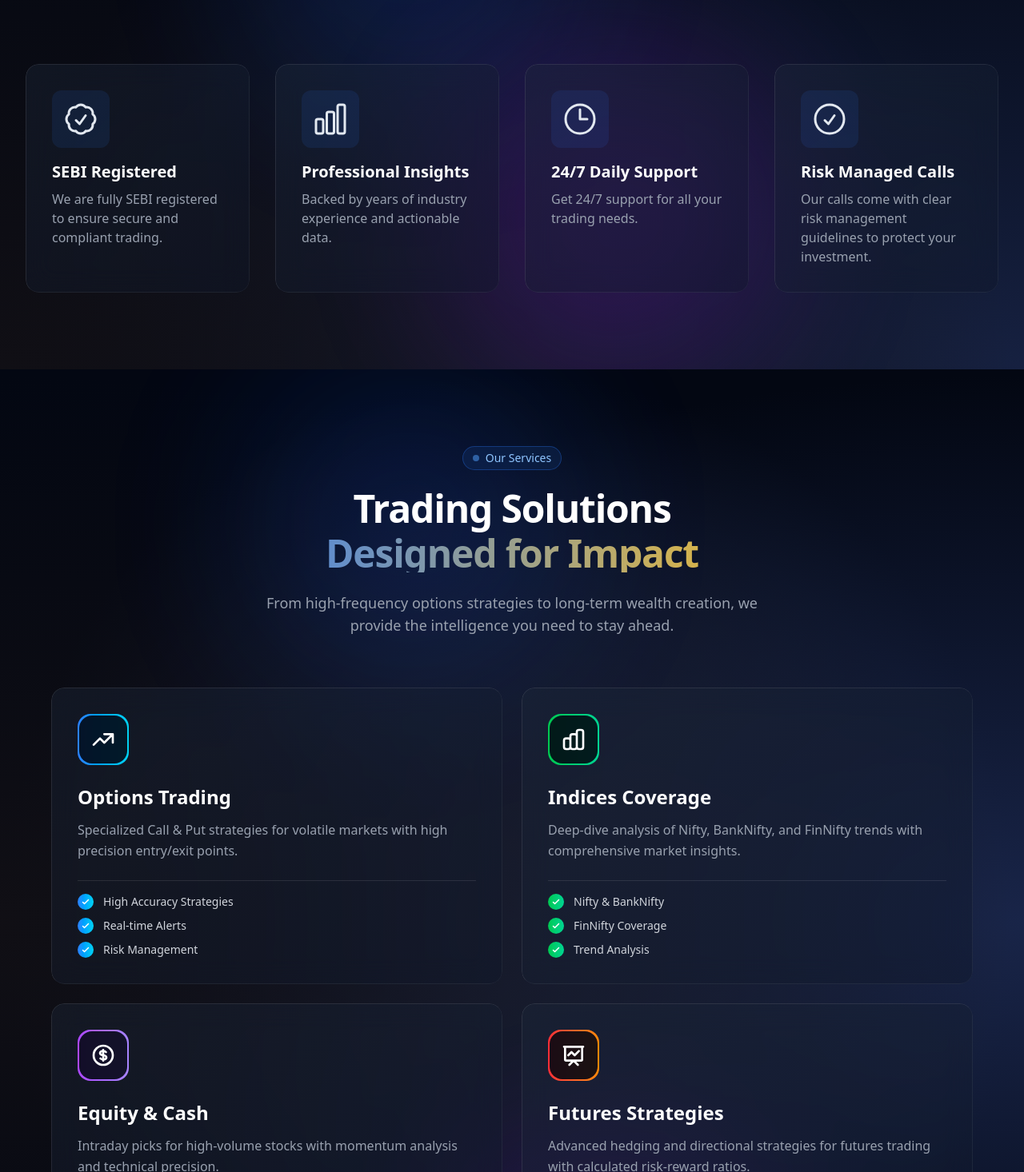
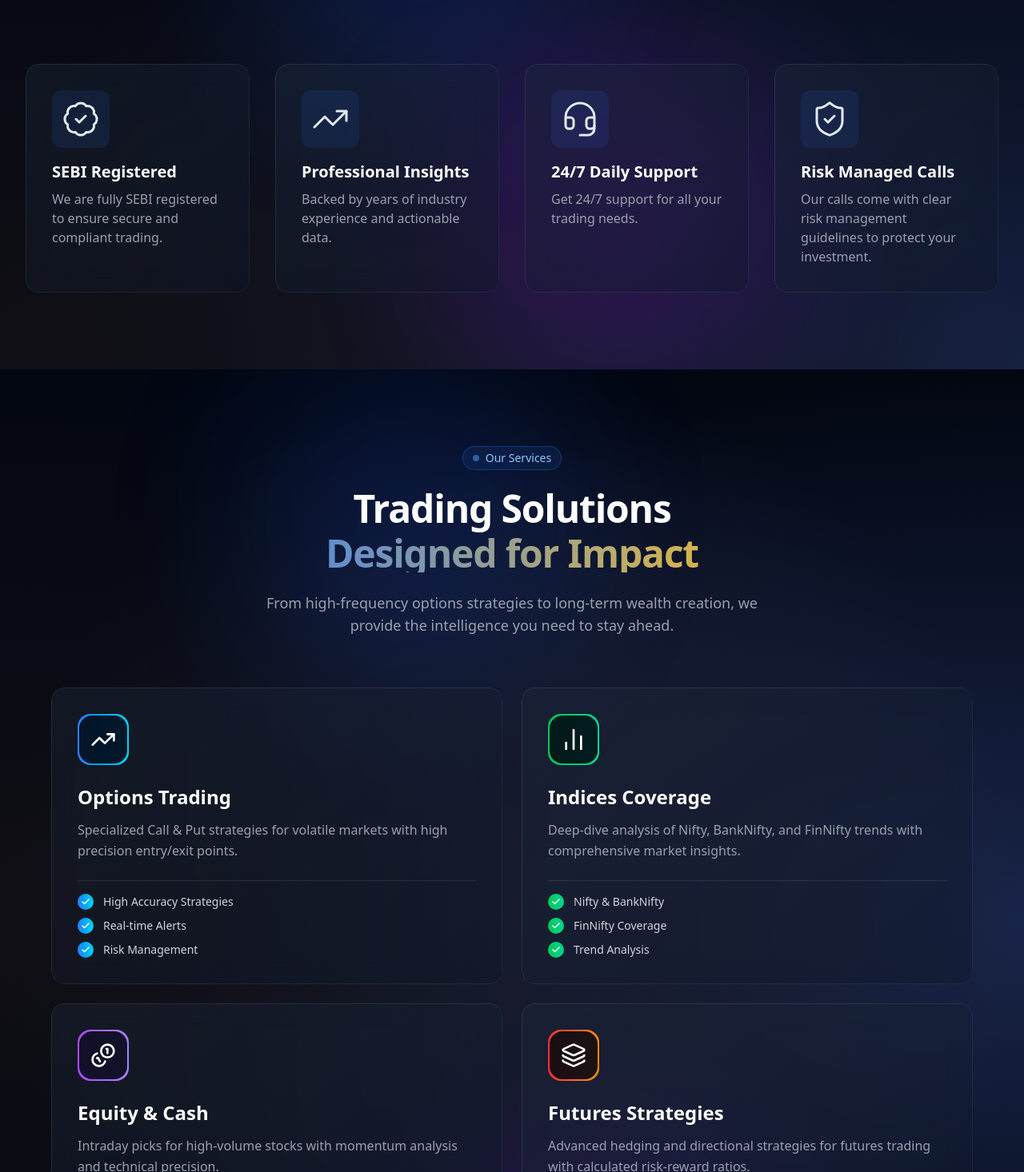
Before and after one commit to Aafimalek/capital-funds-client, a Next.js app: page / in a window 1280 px wide. Shown: the part 1104-2570 px from the top of the page at 80% size. Built offline with nearby package versions, Linux system fonts and the light colour scheme.

Commit message:
polishing website

```diff
--- a/package.json
+++ b/package.json
@@ -9,6 +9,7 @@
     "lint": "eslint"
   },
   "dependencies": {
+    "lucide-react": "^0.554.0",
     "next": "16.0.3",
     "react": "19.2.0",
     "react-dom": "19.2.0"
--- a/src/components/About.tsx
+++ b/src/components/About.tsx
@@ -1,4 +1,5 @@
 import React from 'react';
+import { BadgeCheck, TrendingUp, Headset, ShieldCheck } from 'lucide-react';
 import { FadeIn } from './FadeIn';
 import { PillBadge } from './PillBadge';
 
@@ -7,86 +8,26 @@ const badges = [
 		title: 'SEBI Registered',
 		description:
 			'We are fully SEBI registered to ensure secure and compliant trading.',
-		icon: (
-			<svg
-				xmlns="http://www.w3.org/2000/svg"
-				fill="none"
-				viewBox="0 0 24 24"
-				strokeWidth={1.5}
-				stroke="currentColor"
-				className="h-12 w-12 text-blue-brand"
-			>
-				<path
-					strokeLinecap="round"
-					strokeLinejoin="round"
-					d="M9 12.75 11.25 15 15 9.75M21 12c0 1.268-.63 2.39-1.593 3.068a3.745 3.745 0 0 1-1.043 3.296 3.745 3.745 0 0 1-3.296 1.043A3.745 3.745 0 0 1 12 21c-1.268 0-2.39-.63-3.068-1.593a3.746 3.746 0 0 1-3.296-1.043 3.745 3.745 0 0 1-1.043-3.296A3.745 3.745 0 0 1 3 12c0-1.268.63-2.39 1.593-3.068a3.745 3.745 0 0 1 1.043-3.296 3.746 3.746 0 0 1 3.296-1.043A3.746 3.746 0 0 1 12 3c1.268 0 2.39.63 3.068 1.593a3.746 3.746 0 0 1 3.296 1.043 3.746 3.746 0 0 1 1.043 3.296A3.745 3.745 0 0 1 21 12Z"
-				/>
-			</svg>
-		),
+		icon: <BadgeCheck className="h-12 w-12 text-blue-brand" strokeWidth={1.5} />,
 		gradient: 'bg-gradient-to-r from-blue-500 to-cyan-400',
 	},
 	{
 		title: 'Professional Insights',
 		description: 'Backed by years of industry experience and actionable data.',
-		icon: (
-			<svg
-				xmlns="http://www.w3.org/2000/svg"
-				fill="none"
-				viewBox="0 0 24 24"
-				strokeWidth={1.5}
-				stroke="currentColor"
-				className="h-12 w-12 text-blue-brand"
-			>
-				<path
-					strokeLinecap="round"
-					strokeLinejoin="round"
-					d="M3 13.125C3 12.504 3.504 12 4.125 12h2.25c.621 0 1.125.504 1.125 1.125v6.75C7.5 20.496 6.996 21 6.375 21h-2.25A1.125 1.125 0 0 1 3 19.875v-6.75ZM9.75 8.625c0-.621.504-1.125 1.125-1.125h2.25c.621 0 1.125.504 1.125 1.125v11.25c0 .621-.504 1.125-1.125 1.125h-2.25a1.125 1.125 0 0 1-1.125-1.125V8.625ZM16.5 4.125c0-.621.504-1.125 1.125-1.125h2.25C20.496 3 21 3.504 21 4.125v15.75c0 .621-.504 1.125-1.125 1.125h-2.25a1.125 1.125 0 0 1-1.125-1.125V4.125Z"
-				/>
-			</svg>
-		),
+		icon: <TrendingUp className="h-12 w-12 text-blue-brand" strokeWidth={1.5} />,
 		gradient: 'bg-gradient-to-r from-green-500 to-emerald-400',
 	},
 	{
 		title: '24/7 Daily Support',
 		description: 'Get 24/7 support for all your trading needs.',
-		icon: (
-			<svg
-				xmlns="http://www.w3.org/2000/svg"
-				fill="none"
-				viewBox="0 0 24 24"
-				strokeWidth={1.5}
-				stroke="currentColor"
-				className="h-12 w-12 text-blue-brand"
-			>
-				<path
-					strokeLinecap="round"
-					strokeLinejoin="round"
-					d="M12 6v6h4.5m4.5 0a9 9 0 1 1-18 0 9 9 0 0 1 18 0Z"
-				/>
-			</svg>
-		),
+		icon: <Headset className="h-12 w-12 text-blue-brand" strokeWidth={1.5} />,
 		gradient: 'bg-gradient-to-r from-purple-500 to-violet-400',
 	},
 	{
 		title: 'Risk Managed Calls',
 		description:
 			'Our calls come with clear risk management guidelines to protect your investment.',
-		icon: (
-			<svg
-				xmlns="http://www.w3.org/2000/svg"
-				fill="none"
-				viewBox="0 0 24 24"
-				strokeWidth={1.5}
-				stroke="currentColor"
-				className="h-12 w-12 text-blue-brand"
-			>
-				<path
-					strokeLinecap="round"
-					strokeLinejoin="round"
-					d="M9 12.75 11.25 15 15 9.75M21 12a9 9 0 1 1-18 0 9 9 0 0 1 18 0Z"
-				/>
-			</svg>
-		),
+		icon: <ShieldCheck className="h-12 w-12 text-blue-brand" strokeWidth={1.5} />,
 		gradient: 'bg-gradient-to-r from-red-500 to-orange-400',
 	},
 ];
--- a/src/components/Header.tsx
+++ b/src/components/Header.tsx
@@ -26,7 +26,7 @@ export const Header = () => {
         {/* Left: Logo */}
         <div className="flex items-center gap-2">
           <Link href="#home" className="flex items-center space-x-2" onClick={handleLinkClick}>
-            <div className="relative h-16 w-40 sm:w-56 transition-transform duration-300 hover:scale-105">
+            <div className="relative h-25 w-40 sm:w-56 transition-transform duration-300 hover:scale-105">
               <Image
                 src="/logo2.png"
                 alt="Capital Funds logo"
--- a/src/components/Services.tsx
+++ b/src/components/Services.tsx
@@ -1,16 +1,13 @@
 import React from 'react';
 import { FadeIn } from './FadeIn';
 import { PillBadge } from './PillBadge';
+import { TrendingUp, BarChart2, Coins, Layers, Check, ArrowRight, ChevronRight } from 'lucide-react';
 
 const services = [
   {
     title: 'Options Trading',
     description: 'Specialized Call & Put strategies for volatile markets with high precision entry/exit points.',
-    icon: (
-      <svg className="w-8 h-8" fill="none" viewBox="0 0 24 24" stroke="currentColor" strokeWidth={2}>
-        <path strokeLinecap="round" strokeLinejoin="round" d="M13 7h8m0 0v8m0-8l-8 8-4-4-6 6" />
-      </svg>
-    ),
+    icon: <TrendingUp className="w-8 h-8" strokeWidth={2} />,
     features: ['High Accuracy Strategies', 'Real-time Alerts', 'Risk Management'],
     gradient: 'bg-gradient-to-r from-blue-500 to-cyan-400',
     delay: 0,
@@ -18,11 +15,7 @@ const services = [
   {
     title: 'Indices Coverage',
     description: 'Deep-dive analysis of Nifty, BankNifty, and FinNifty trends with comprehensive market insights.',
-    icon: (
-      <svg className="w-8 h-8" fill="none" viewBox="0 0 24 24" stroke="currentColor" strokeWidth={2}>
-        <path strokeLinecap="round" strokeLinejoin="round" d="M9 19v-6a2 2 0 00-2-2H5a2 2 0 00-2 2v6a2 2 0 002 2h2a2 2 0 002-2zm0 0V9a2 2 0 012-2h2a2 2 0 012 2v10m-6 0a2 2 0 002 2h2a2 2 0 002-2m0 0V5a2 2 0 012-2h2a2 2 0 012 2v14a2 2 0 01-2 2h-2a2 2 0 01-2-2z" />
-      </svg>
-    ),
+    icon: <BarChart2 className="w-8 h-8" strokeWidth={2} />,
     features: ['Nifty & BankNifty', 'FinNifty Coverage', 'Trend Analysis'],
     gradient: 'bg-gradient-to-r from-green-500 to-emerald-400',
     delay: 100,
@@ -30,11 +23,7 @@ const services = [
   {
     title: 'Equity & Cash',
     description: 'Intraday picks for high-volume stocks with momentum analysis and technical precision.',
-    icon: (
-      <svg className="w-8 h-8" fill="none" viewBox="0 0 24 24" stroke="currentColor" strokeWidth={2}>
-        <path strokeLinecap="round" strokeLinejoin="round" d="M12 8c-1.657 0-3 .895-3 2s1.343 2 3 2 3 .895 3 2-1.343 2-3 2m0-8c1.11 0 2.08.402 2.599 1M12 8V7m0 1v8m0 0v1m0-1c-1.11 0-2.08-.402-2.599-1M21 12a9 9 0 11-18 0 9 9 0 0118 0z" />
-      </svg>
-    ),
+    icon: <Coins className="w-8 h-8" strokeWidth={2} />,
     features: ['Intraday Picks', 'Volume Analysis', 'Technical Signals'],
     gradient: 'bg-gradient-to-r from-purple-500 to-violet-400',
     delay: 200,
@@ -42,11 +31,7 @@ const services = [
   {
     title: 'Futures Strategies',
     description: 'Advanced hedging and directional strategies for futures trading with calculated risk-reward ratios.',
-    icon: (
-      <svg className="w-8 h-8" fill="none" viewBox="0 0 24 24" stroke="currentColor" strokeWidth={2}>
-        <path strokeLinecap="round" strokeLinejoin="round" d="M7 12l3-3 3 3 4-4M8 21l4-4 4 4M3 4h18M4 4h16v12a1 1 0 01-1 1H5a1 1 0 01-1-1V4z" />
-      </svg>
-    ),
+    icon: <Layers className="w-8 h-8" strokeWidth={2} />,
     features: ['Hedging Strategies', 'Risk-Reward Analysis', 'Position Sizing'],
     gradient: 'bg-gradient-to-r from-red-500 to-orange-400',
     delay: 300,
@@ -109,9 +94,7 @@ export const Services = () => {
                     {service.features.map((feature, idx) => (
                       <div key={idx} className="flex items-center gap-3 text-sm group/item">
                         <div className={`flex items-center justify-center w-5 h-5 rounded-full ${service.gradient} shrink-0 group-hover/item:scale-110 transition-transform duration-200`}>
-                          <svg className="w-3 h-3 text-white" fill="none" viewBox="0 0 24 24" stroke="currentColor" strokeWidth={3}>
-                            <path strokeLinecap="round" strokeLinejoin="round" d="M5 13l4 4L19 7" />
-                          </svg>
+                          <Check className="w-3 h-3 text-white" strokeWidth={3} />
                         </div>
                         <span className="text-gray-300 group-hover/item:text-white transition-colors duration-200">
                           {feature}
@@ -136,9 +119,7 @@ export const Services = () => {
               className="group relative inline-flex items-center justify-center gap-2 overflow-hidden rounded-full bg-blue-600 px-8 py-4 text-base font-bold text-white shadow-lg shadow-blue-500/25 transition-all duration-300 hover:shadow-blue-500/50 hover:scale-105"
             >
               <span className="relative z-10">View All Packages</span>
-              <svg className="relative z-10 w-5 h-5 transition-transform group-hover:translate-x-1" fill="none" viewBox="0 0 24 24" stroke="currentColor" strokeWidth={2}>
-                <path strokeLinecap="round" strokeLinejoin="round" d="M13 7l5 5m0 0l-5 5m5-5H6" />
-              </svg>
+              <ArrowRight className="relative z-10 w-5 h-5 transition-transform group-hover:translate-x-1" strokeWidth={2} />
               <div className="absolute inset-0 z-0 bg-gradient-brand opacity-0 transition-opacity duration-300 group-hover:opacity-100" />
             </a>
 
@@ -148,9 +129,7 @@ export const Services = () => {
             >
               <span>Have questions?</span>
               <span className="group-hover:underline">Contact us</span>
-              <svg className="w-4 h-4 transition-transform group-hover:translate-x-1" fill="none" viewBox="0 0 24 24" stroke="currentColor" strokeWidth={2}>
-                <path strokeLinecap="round" strokeLinejoin="round" d="M9 5l7 7-7 7" />
-              </svg>
+              <ChevronRight className="w-4 h-4 transition-transform group-hover:translate-x-1" strokeWidth={2} />
             </a>
           </div>
         </FadeIn>
```
Also changed, not shown: 1 other file (tests, documents, lock files or other folders).
